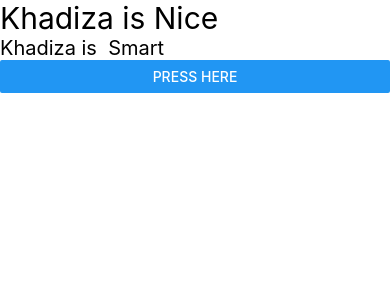
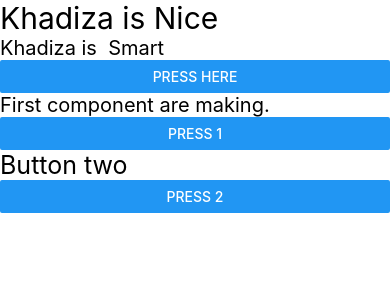
Before and after one commit to khadiza21/nativFirstApp, a React Native app: screen / in a window 390 px wide. Shown: the top 300 px of the page. Built offline with nearby package versions, Linux system fonts and the light colour scheme.

Commit message:
first component test

```diff
--- a/App.jsx
+++ b/App.jsx
@@ -1,13 +1,16 @@
 /* eslint-disable react-native/no-inline-styles */
 
+// rnfe
 import React from 'react';
 import { View, Text, Button } from 'react-native';
+import First from './src/components/First';
 const App = () => {
   return (
     <View>
       <Text style={{ fontSize: 30 }}>Khadiza is Nice </Text>
       <Text style={{ fontSize: 20 }}>Khadiza is  Smart</Text>
       <Button title="Press Here" />
+      <First />
     </View>
   );
 };
--- /dev/null
+++ b/src/components/First.jsx
@@ -0,0 +1,29 @@
+/* eslint-disable react-native/no-inline-styles */
+/* eslint-disable semi */
+import React from 'react'
+import { Button, Text, View } from 'react-native'
+
+const First = () => {
+    const getName = (name) => {
+        console.warn('Function 1');
+        console.log('khadiza')
+    }
+    const getAge = () => {
+        console.warn('Function 2');
+        console.log('age: 20')
+    }
+    return (
+
+        <View>
+            <Text style={{ fontSize: 20 }}>First component are making. </Text>
+
+            <Button title='Press 1' onPress={() => getName('Khadiza')}  />
+
+            <Text style={{ fontSize: 25 }}>Button two</Text>
+            <Button title='Press 2' onPress={getAge} />
+        </View>
+    )
+}
+
+// eslint-disable-next-line no-trailing-spaces, eol-last
+export default First;
```
Also changed, not shown: src/components/InputText.jsx (added).
